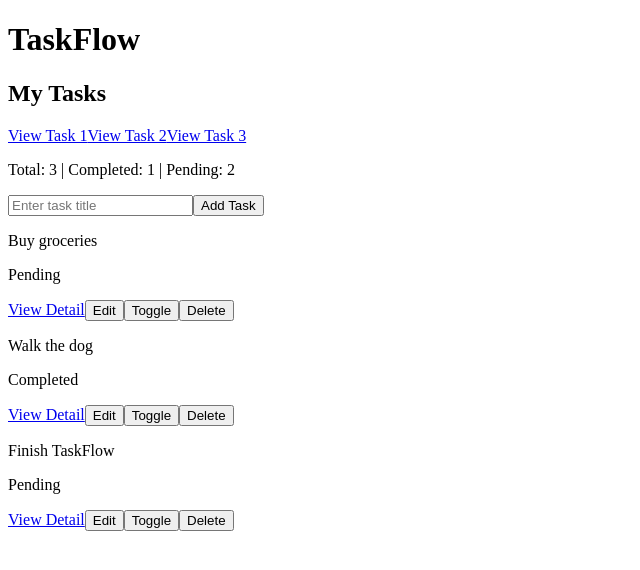
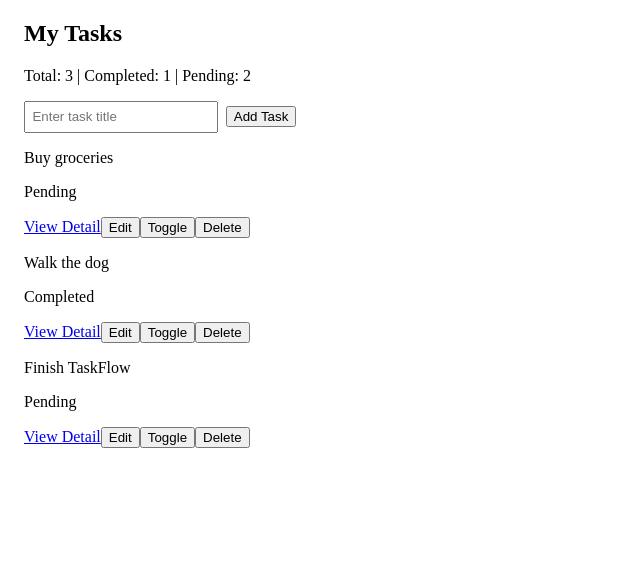
Before and after one commit to devangdhakaai-create/taskflow-app, a React (Vite) app: page /tasks in a window 1280 px wide. Shown: the top 570 px of the page, without its empty margins (0-640 px from the left). Built offline with nearby package versions, Linux system fonts and the light colour scheme.

Commit message:
add Navbar, form validation, and polish Week 1 UI

```diff
--- a/src/App.jsx
+++ b/src/App.jsx
@@ -4,17 +4,20 @@
 import { Routes, Route, Navigate} from "react-router-dom"
 import TasksPage from './pages/TasksPage'
 import TaskDetailPage from './pages/TaskDetailPage'
+import Navbar from './components/Navbar'
 
 function App() {
   return (
     <div>
-      <h1>TaskFlow</h1>
+      <navbar />
+      <div style={{padding: '0 1rem'}}>
       <Routes>
         <Route path="/" element={<Navigate to="tasks"/>}/>
         <Route path="/tasks" element={<TasksPage/>} />
         <Route path="/tasks/:id" element={<TaskDetailPage />} />
       </Routes>
     </div>
+    </div>
   )
 }
 
--- a/src/components/AddTaskForm.jsx
+++ b/src/components/AddTaskForm.jsx
@@ -1,27 +1,42 @@
-import { useState } from "react"
+import { useState } from 'react'
 
 function AddTaskForm({ onAdd }) {
   const [title, setTitle] = useState('')
+  const [error, setError] = useState('')
 
   const handleSubmit = (e) => {
     e.preventDefault()
-    if (title.trim() === '') return
-    onAdd(title)
+
+    if (title.trim() === '') {
+      setError('Task title cannot be empty')
+      return
+    }
+
+    if (title.trim().length < 3) {
+      setError('Task title must be at least 3 characters')
+      return
+    }
+
+    setError('')
+    onAdd(title.trim())
     setTitle('')
   }
 
   return (
-    <div>
-      <form onSubmit={handleSubmit}>
+    <form onSubmit={handleSubmit} style={{ marginBottom: '1rem' }}>
       <input
         type="text"
         value={title}
-          onChange={(e) => setTitle(e.target.value)}
+        onChange={(e) => {
+          setTitle(e.target.value)
+          if (error) setError('')
+        }}
         placeholder="Enter task title"
+        style={{ marginRight: '0.5rem', padding: '0.4rem' }}
       />
       <button type="submit">Add Task</button>
+      {error && <p style={{ color: 'red', margin: '0.25rem 0 0' }}>{error}</p>}
     </form>
-    </div>
   )
 }
 
--- /dev/null
+++ b/src/components/Navbar.jsx
@@ -0,0 +1,13 @@
+import { Link } from 'react-router-dom'
+
+function Navbar() {
+  return (
+    <nav style={{ padding: '1rem', borderBottom: '1px solid #ccc', marginBottom: '1rem' }}>
+      <Link to="/tasks" style={{ marginRight: '1rem', fontWeight: 'bold', fontSize: '1.2rem' }}>
+        TaskFlow
+      </Link>
+    </nav>
+  )
+}
+
+export default Navbar
--- a/src/pages/TaskDetailPage.jsx
+++ b/src/pages/TaskDetailPage.jsx
@@ -1,7 +1,8 @@
-import { useParams, Link } from 'react-router-dom';
+import { useParams, Link, useNavigate } from 'react-router-dom';
 
 function TaskDetailPage() {
   const { id } = useParams()
+  const navigate = useNavigate()
 
   const tasks = [
     { id: 1, title: "Buy groceries", done: false },
@@ -10,14 +11,19 @@ function TaskDetailPage() {
   ]
   const task = tasks.find((t) => t.id === Number(id))
   if (!task) {
-    return <p>Task not found</p>
+    return (
+      <div>
+        <p>Task not found</p>
+        <button onClick={() => navigate('/tasks')}>Back to Tasks</button>
+      </div>
+    )
   }
   return (
     <div>
-        <h2>Task Detail</h2>
-        <Link to="/tasks">← Back to Task</Link>
-        <p>Title: {task.title}</p>
-        <p>Status: {task.done ? 'Complete' : 'Pending'}</p>
+      <Link to="/tasks">← Back to Tasks</Link>
+      <h2 style={{ margin: '1rem 0 0.5rem' }}>{task.title}</h2>
+      <p>Status: {task.done ? '✅ Completed' : '⏳ Pending'}</p>
+      <p>Task ID: {task.id}</p>
     </div>
   )
 }
--- a/src/pages/TasksPage.jsx
+++ b/src/pages/TasksPage.jsx
@@ -1,18 +1,32 @@
-import {Link} from 'react-router-dom'
+// import {Link} from 'react-router-dom'
+// import TaskList from '../components/TaskList'
+
+// function TasksPage() {
+//     return (
+//         <div>
+//             <h2>My Tasks</h2>
+//             <div>
+//                 <Link to="/tasks/1">View Task 1</Link>
+//                 <Link to="/tasks/2">View Task 2</Link>
+//                 <Link to="/tasks/3">View Task 3</Link>
+//             </div>
+//             <div>
+//                 <TaskList />
+//             </div>
+//         </div>
+//     )
+// }
+
+// export default TasksPage
+
+
 import TaskList from '../components/TaskList'
 
 function TasksPage() {
   return (
     <div>
       <h2>My Tasks</h2>
-            <div>
-                <Link to="/tasks/1">View Task 1</Link>
-                <Link to="/tasks/2">View Task 2</Link>
-                <Link to="/tasks/3">View Task 3</Link>
-            </div>
-            <div>
       <TaskList />
-            </div>
     </div>
   )
 }
```
Lines whose indentation alone changed are shown as unchanged.
